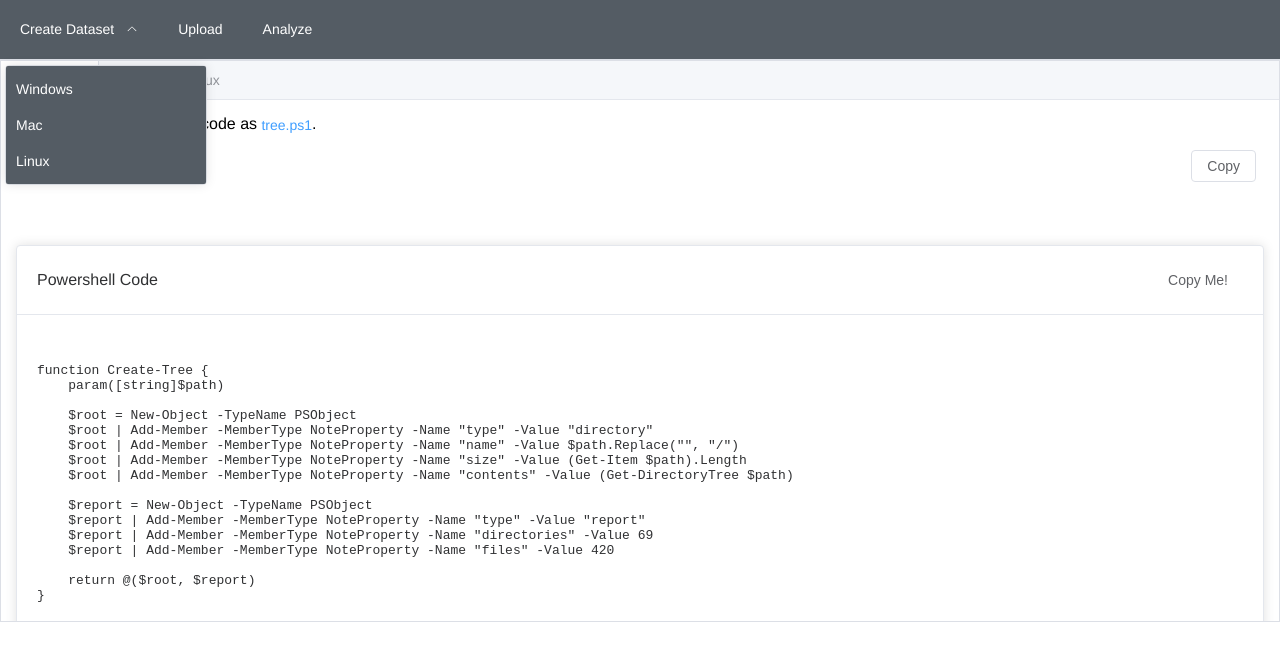
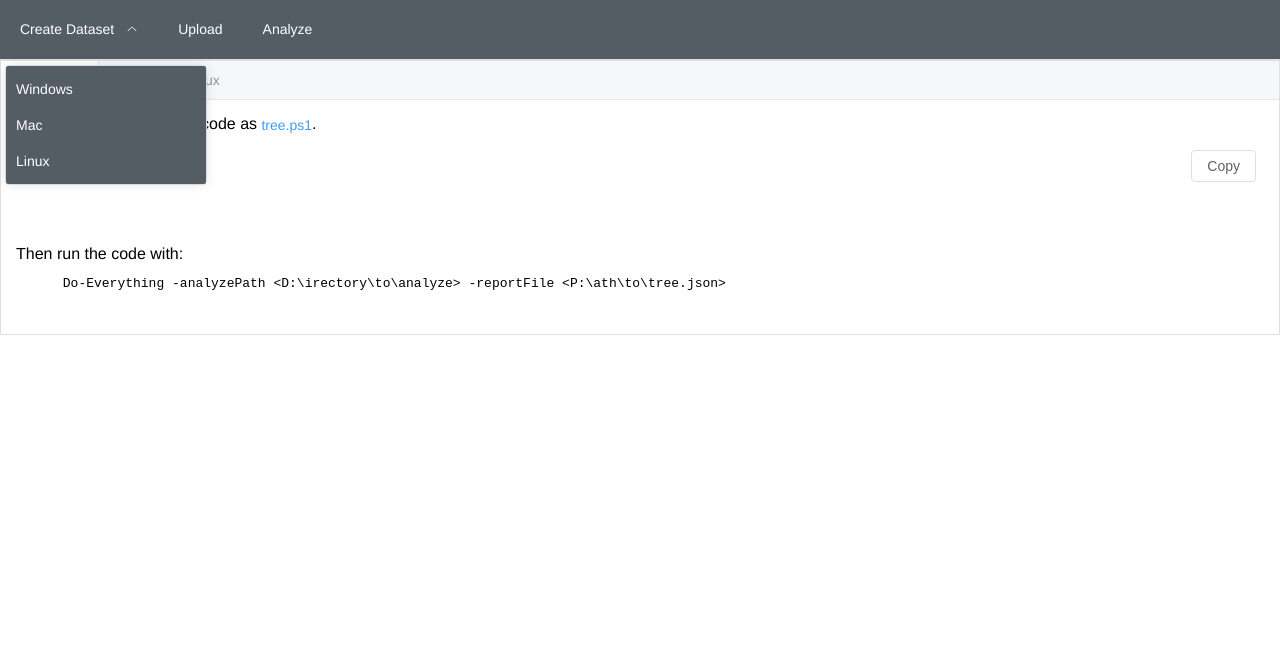
Before and after one commit to marcgauch/dashboard-design, a Vue app: page /create/windows in a window 1280 px wide. Shown: the top 660 px of the page. Built offline with nearby package versions, Linux system fonts and the light colour scheme; what @imengyu/vue3-context-menu would draw is missing.

Commit message:
Update CreateWindows.vue
Impoved layout, fixed ps1, download

```diff
--- a/src/components/create/CreateWindows.vue
+++ b/src/components/create/CreateWindows.vue
@@ -2,23 +2,14 @@
   <div>
     Please save the following code as <el-link type="primary" @click="download">tree.ps1</el-link>.
     <CopyText :text="powershellCode"></CopyText>
+    Then run the code with:
+    <pre>
+      Do-Everything -analyzePath &lt;D:\irectory\to\analyze&gt; -reportFile &lt;P:\ath\to\tree.json&gt;
+    </pre>
   </div>
-
-  <el-card class="box-card">
-    <template #header>
-      <div class="card-header">
-        <span>Powershell Code</span>
-        <el-button class="button" text @click="copyCode" :disabled="copySuccess">{{
-          copyButtonLabel
-        }}</el-button>
-      </div>
-    </template>
-    <pre>{{ powershellCode }}</pre>
-  </el-card>
 </template>
 
 <script setup lang="ts">
-import { ref } from 'vue';
 import CopyText from './CopyText.vue';
 const powershellCode = `
 function Create-Tree {
@@ -26,7 +17,7 @@ function Create-Tree {
 
     $root = New-Object -TypeName PSObject
     $root | Add-Member -MemberType NoteProperty -Name "type" -Value "directory"
-    $root | Add-Member -MemberType NoteProperty -Name "name" -Value $path.Replace("\", "/")
+    $root | Add-Member -MemberType NoteProperty -Name "name" -Value $path.Replace("\\", "/")
     $root | Add-Member -MemberType NoteProperty -Name "size" -Value (Get-Item $path).Length
     $root | Add-Member -MemberType NoteProperty -Name "contents" -Value (Get-DirectoryTree $path)
 
@@ -81,15 +72,6 @@ function Get-DirectoryTree {
 Do-Everything
 `;
 
-const copySuccess = ref(false);
-const copyButtonLabel = ref('Copy Me!');
-
-const copyCode = () => {
-  navigator.clipboard.writeText(powershellCode);
-  copySuccess.value = true;
-  copyButtonLabel.value = 'Done';
-};
-
 const download = () => {
   // https://stackoverflow.com/questions/19721439/download-json-object-as-a-file-from-browser/30800715#30800715
   const dataStr = 'data:text/json;charset=utf-8,' + encodeURIComponent(powershellCode);
```
